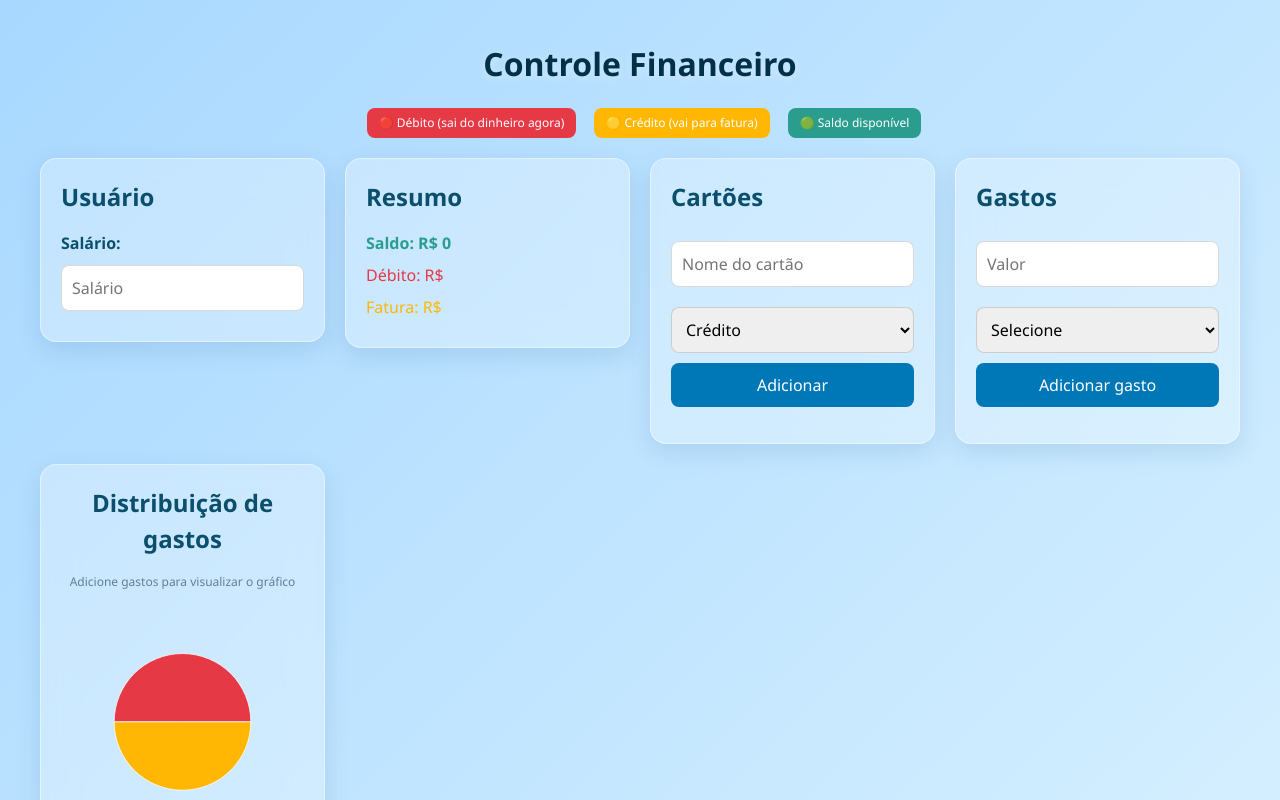
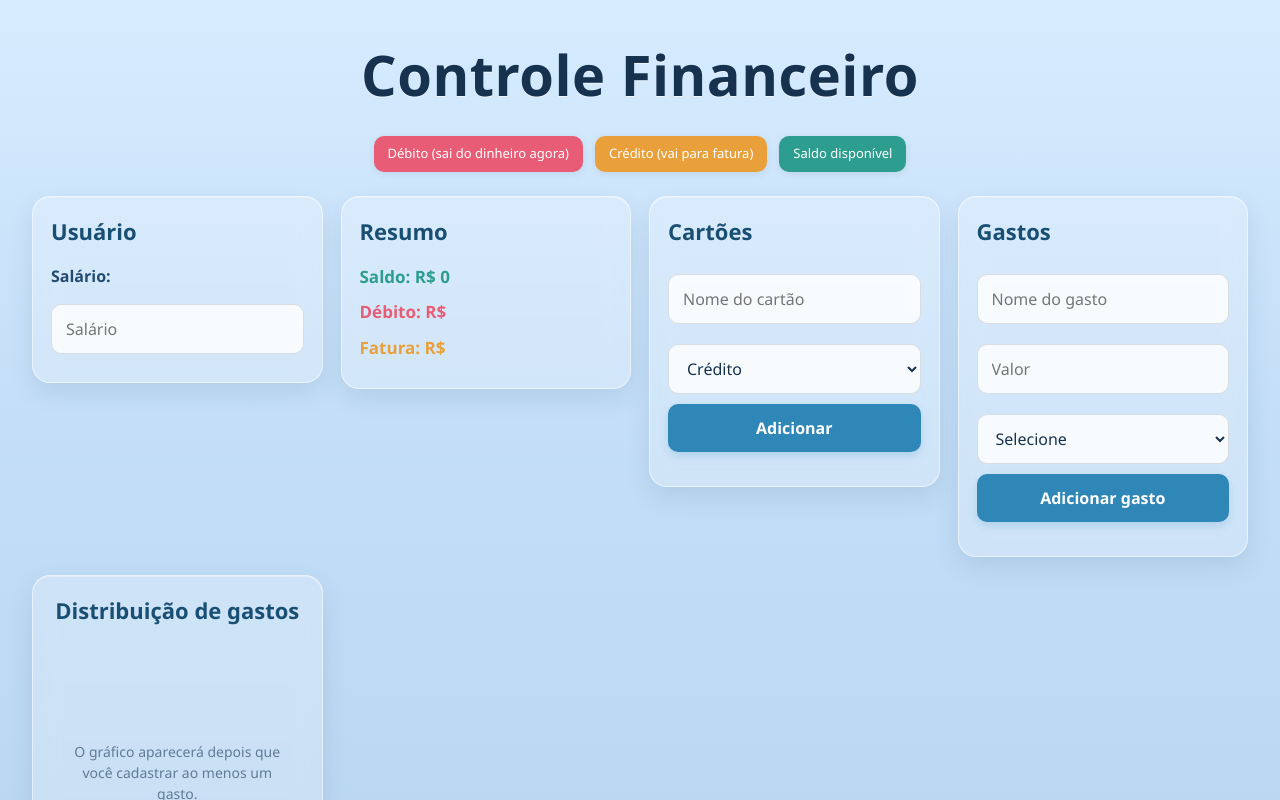
Before and after one commit to DanielBDeDeus/controle-financeiro, a React (Vite) app: page / in a window 1280 px wide. Shown: the top 800 px of the page. Built offline with nearby package versions, Linux system fonts and the light colour scheme.

Commit message:
fix: replace template root styles with full-width dashboard base

```diff
--- a/src/App.jsx
+++ b/src/App.jsx
@@ -17,13 +17,13 @@ export default function App() {
   // STATES PRINCIPAIS
   // ==============================
 
-  // Salário mensal informado pelo usuário
+  // Salário mensal do usuário
   const [salario, setSalario] = useState("");
 
   // Total acumulado de gastos em débito
   const [gastoDebito, setGastoDebito] = useState("");
 
-  // Total acumulado da fatura atual do crédito
+  // Total acumulado da fatura atual de crédito
   const [faturaAtual, setFaturaAtual] = useState("");
 
   // ==============================
@@ -33,13 +33,13 @@ export default function App() {
   // Lista de cartões cadastrados
   const [cartoes, setCartoes] = useState([]);
 
-  // Campo de nome do cartão
+  // Nome do cartão digitado no formulário
   const [nomeCartao, setNomeCartao] = useState("");
 
-  // Tipo do cartão selecionado no formulário
+  // Tipo do cartão selecionado
   const [tipoCartao, setTipoCartao] = useState("credito");
 
-  // Mensagem de erro relacionada ao cadastro de cartões
+  // Mensagem de erro ao cadastrar cartão
   const [erroCartao, setErroCartao] = useState("");
 
   // ==============================
@@ -49,27 +49,34 @@ export default function App() {
   // Lista de gastos cadastrados
   const [gastos, setGastos] = useState([]);
 
-  // Campo de valor do gasto
+  // Nome do gasto
+  const [nomeGasto, setNomeGasto] = useState("");
+
+  // Valor do gasto
   const [valorGasto, setValorGasto] = useState("");
 
-  // ID do cartão selecionado para vincular o gasto
+  // Cartão selecionado para o gasto
   const [cartaoSelecionado, setCartaoSelecionado] = useState("");
+
+  // Mensagem de erro ao cadastrar gasto
+  const [erroGasto, setErroGasto] = useState("");
 
   // ==============================
   // FUNÇÃO: ADICIONAR CARTÃO
   // ==============================
 
   function adicionarCartao() {
-    // Normaliza o nome para evitar problemas com espaços e maiúsculas/minúsculas
+    // Normaliza o nome para evitar duplicidade boba com caixa alta/baixa
     const nomeNormalizado = nomeCartao.trim().toLowerCase();
 
-    // Regra 1: nome do cartão não pode estar vazio
+    // Validação: nome obrigatório
     if (!nomeNormalizado) {
       setErroCartao("Digite um nome para o cartão.");
       return;
     }
 
-    // Regra 2: não pode existir cartão com MESMO nome + MESMO tipo
+    // Regra de negócio:
+    // mesmo nome + mesmo tipo = proibido
     const duplicado = cartoes.some(
       (cartaoExistente) =>
         cartaoExistente.nome.toLowerCase() === nomeNormalizado &&
@@ -88,10 +95,10 @@ export default function App() {
       tipo: tipoCartao,
     };
 
-    // Salva o novo cartão na lista
+    // Salva o cartão na lista
     setCartoes([...cartoes, novoCartao]);
 
-    // Limpa campos e erros
+    // Limpa formulário e erro
     setNomeCartao("");
     setErroCartao("");
   }
@@ -101,76 +108,87 @@ export default function App() {
   // ==============================
 
   function adicionarGasto() {
-    // Só adiciona se houver valor e cartão selecionado
-    if (!valorGasto || !cartaoSelecionado) return;
+    const nomeNormalizado = nomeGasto.trim();
 
-    // Busca o cartão correspondente
+    // Validação: nome obrigatório
+    if (!nomeNormalizado) {
+      setErroGasto("Digite um nome para o gasto.");
+      return;
+    }
+
+    // Validação: valor obrigatório
+    if (!valorGasto) {
+      setErroGasto("Digite um valor para o gasto.");
+      return;
+    }
+
+    // Validação: cartão obrigatório
+    if (!cartaoSelecionado) {
+      setErroGasto("Selecione um cartão.");
+      return;
+    }
+
+    // Busca o cartão selecionado
     const cartao = cartoes.find(
       (cartaoExistente) => cartaoExistente.id === Number(cartaoSelecionado)
     );
 
-    // Segurança extra: se por algum motivo o cartão não existir, aborta
-    if (!cartao) return;
+    // Segurança extra
+    if (!cartao) {
+      setErroGasto("Cartão inválido.");
+      return;
+    }
 
     // Converte o valor para número seguro
     const valor = paraNumero(valorGasto);
 
-    // Cria o objeto do novo gasto
+    // Cria o gasto
     const novoGasto = {
       id: Date.now(),
+      nome: nomeNormalizado,
       valor,
       cartaoNome: cartao.nome,
       tipo: cartao.tipo,
     };
 
-    // Adiciona à lista
+    // Salva na lista
     setGastos([...gastos, novoGasto]);
 
-    // Atualiza os totais automaticamente conforme o tipo do cartão
+    // Atualiza os totais automáticos
     if (cartao.tipo === "debito") {
       setGastoDebito((valorAnterior) => paraNumero(valorAnterior) + valor);
     } else {
       setFaturaAtual((valorAnterior) => paraNumero(valorAnterior) + valor);
     }
 
-    // Limpa apenas o campo do valor
+    // Limpa formulário e erro
+    setNomeGasto("");
     setValorGasto("");
+    setErroGasto("");
   }
 
   // ==============================
-  // CÁLCULOS PRINCIPAIS
+  // CÁLCULOS
   // ==============================
 
-  // Calcula saldo disponível com base na função utilitária
+  // Calcula o saldo disponível
   const saldoDisponivel = calcularSaldoDisponivel(
     paraNumero(salario),
     paraNumero(gastoDebito),
     paraNumero(faturaAtual)
   );
 
-  // ==============================
-  // DADOS DO GRÁFICO
-  // ==============================
-
-  // Dados reais do gráfico
-  const rawData = [
+  // Dados do gráfico
+  const dataGrafico = [
     { name: "Débito", value: paraNumero(gastoDebito) || 0 },
     { name: "Crédito", value: paraNumero(faturaAtual) || 0 },
   ];
 
-  // Verifica se existe ao menos algum valor > 0
-  const hasData = rawData.some((item) => item.value > 0);
+  // Cores do gráfico alinhadas com o restante da UI
+  const COLORS = ["#ff6b6b", "#f4a261"];
 
-  // Se não houver dados, usamos um fallback simples para o componente não "sumir"
-  const dataGrafico = hasData
-    ? rawData
-    : [
-        { name: "Débito", value: 1 },
-        { name: "Crédito", value: 1 },
-      ];
-
-  // Cores alinhadas com a legenda do sistema
-  const COLORS = ["#e63946", "#ffb703"];
+  // Só mostra gráfico quando existir ao menos 1 gasto cadastrado
+  const mostrarGrafico = gastos.length > 0;
 
   // ==============================
   // RENDER
@@ -178,20 +196,21 @@ export default function App() {
 
   return (
     <div style={styles.container}>
+      <div style={styles.shell}>
         <h1 style={styles.title}>Controle Financeiro</h1>
 
-      {/* LEGENDA VISUAL */}
+        {/* LEGENDA */}
         <div style={styles.legenda}>
-        <span style={{ ...styles.badge, background: "#e63946" }}>
-          🔴 Débito (sai do dinheiro agora)
+          <span style={{ ...styles.badge, ...styles.badgeDebito }}>
+            Débito (sai do dinheiro agora)
           </span>
 
-        <span style={{ ...styles.badge, background: "#ffb703" }}>
-          🟡 Crédito (vai para fatura)
+          <span style={{ ...styles.badge, ...styles.badgeCredito }}>
+            Crédito (vai para fatura)
           </span>
 
-        <span style={{ ...styles.badge, background: "#2a9d8f" }}>
-          🟢 Saldo disponível
+          <span style={{ ...styles.badge, ...styles.badgeSaldo }}>
+            Saldo disponível
           </span>
         </div>
 
@@ -214,15 +233,15 @@ export default function App() {
           <div style={styles.card}>
             <h2 style={styles.cardTitle}>Resumo</h2>
 
-          <p style={{ ...styles.resumoTexto, color: "#2a9d8f", fontWeight: "bold" }}>
+            <p style={{ ...styles.resumoTexto, ...styles.resumoSaldo }}>
               Saldo: R$ {saldoDisponivel}
             </p>
 
-          <p style={{ ...styles.resumoTexto, color: "#e63946" }}>
+            <p style={{ ...styles.resumoTexto, ...styles.resumoDebito }}>
               Débito: R$ {gastoDebito}
             </p>
 
-          <p style={{ ...styles.resumoTexto, color: "#ffb703" }}>
+            <p style={{ ...styles.resumoTexto, ...styles.resumoCredito }}>
               Fatura: R$ {faturaAtual}
             </p>
           </div>
@@ -260,9 +279,10 @@ export default function App() {
 
                   <span
                     style={{
-                    ...styles.badge,
-                    background:
-                      cartao.tipo === "debito" ? "#e63946" : "#ffb703",
+                      ...styles.badgeMini,
+                      ...(cartao.tipo === "debito"
+                        ? styles.badgeDebito
+                        : styles.badgeCredito),
                     }}
                   >
                     {cartao.tipo}
@@ -275,6 +295,14 @@ export default function App() {
           {/* ===================== CARD: GASTOS ===================== */}
           <div style={styles.card}>
             <h2 style={styles.cardTitle}>Gastos</h2>
+
+            <input
+              type="text"
+              placeholder="Nome do gasto"
+              value={nomeGasto}
+              onChange={(e) => setNomeGasto(e.target.value)}
+              style={styles.input}
+            />
 
             <input
               type="number"
@@ -301,18 +329,21 @@ export default function App() {
               Adicionar gasto
             </button>
 
+            {erroGasto && <p style={styles.erro}>{erroGasto}</p>}
+
             <ul style={styles.lista}>
               {gastos.map((gasto) => (
                 <li key={gasto.id} style={styles.itemLista}>
                   <span>
-                  R$ {gasto.valor} - {gasto.cartaoNome}
+                    {gasto.nome} - R$ {gasto.valor} - {gasto.cartaoNome}
                   </span>
 
                   <span
                     style={{
-                    ...styles.badge,
-                    background:
-                      gasto.tipo === "debito" ? "#e63946" : "#ffb703",
+                      ...styles.badgeMini,
+                      ...(gasto.tipo === "debito"
+                        ? styles.badgeDebito
+                        : styles.badgeCredito),
                     }}
                   >
                     {gasto.tipo}
@@ -322,16 +353,17 @@ export default function App() {
             </ul>
           </div>
 
-        {/* ===================== CARD: GRÁFICO ===================== */}
+          {/* ===================== CARD: GRÁFICO / PLACEHOLDER ===================== */}
           <div style={{ ...styles.card, ...styles.cardGrafico }}>
             <h2 style={styles.cardTitle}>Distribuição de gastos</h2>
 
-          {!hasData && (
+            {!mostrarGrafico ? (
+              <div style={styles.placeholderGrafico}>
                 <p style={styles.textoAuxiliar}>
-              Adicione gastos para visualizar o gráfico
+                  O gráfico aparecerá depois que você cadastrar ao menos um gasto.
                 </p>
-          )}
-
+              </div>
+            ) : (
               <div style={styles.graficoWrapper}>
                 <PieChart width={320} height={260}>
                   <Pie
@@ -339,6 +371,10 @@ export default function App() {
                     dataKey="value"
                     nameKey="name"
                     outerRadius={90}
+                    isAnimationActive={true}
+                    animationBegin={0}
+                    animationDuration={700}
+                    animationEasing="ease-out"
                   >
                     {dataGrafico.map((item, index) => (
                       <Cell key={index} fill={COLORS[index]} />
@@ -348,6 +384,8 @@ export default function App() {
                   <Tooltip />
                   <Legend />
                 </PieChart>
+              </div>
+            )}
           </div>
         </div>
       </div>
@@ -362,56 +400,89 @@ const styles = {
   container: {
     width: "100%",
     minHeight: "100vh",
-    background: "linear-gradient(135deg, #a8d8ff, #d6f0ff)",
-    padding: "40px",
+    background:
+      "linear-gradient(180deg, #d6ecff 0%, #c4def7 45%, #b8d5f0 100%)",
+    padding: "32px",
     boxSizing: "border-box",
     overflowX: "hidden",
-    fontFamily: "Segoe UI, sans-serif",
+    fontFamily:
+      '"Segoe UI", "Trebuchet MS", "Verdana", sans-serif',
+  },
+
+  // "Moldura" central para dar sensação mais organizada
+  shell: {
+    maxWidth: "1400px",
+    margin: "0 auto",
   },
 
   title: {
     textAlign: "center",
     marginBottom: "20px",
-    color: "#023047",
-    textShadow: "0 2px 8px rgba(255,255,255,0.35)",
+    color: "#16324f",
+    textShadow: "0 1px 0 rgba(255,255,255,0.6)",
+    letterSpacing: "0.5px",
+    fontSize: "56px",
+    fontWeight: "700",
   },
 
   legenda: {
     display: "flex",
     justifyContent: "center",
-    gap: "10px",
-    marginBottom: "20px",
+    gap: "12px",
+    marginBottom: "24px",
     flexWrap: "wrap",
   },
 
   badge: {
-    color: "white",
-    padding: "6px 12px",
-    borderRadius: "8px",
+    color: "#ffffff",
+    padding: "8px 14px",
+    borderRadius: "10px",
+    fontSize: "13px",
+    whiteSpace: "nowrap",
+    boxShadow: "0 2px 8px rgba(0,0,0,0.08)",
+  },
+
+  badgeMini: {
+    color: "#ffffff",
+    padding: "5px 10px",
+    borderRadius: "10px",
     fontSize: "12px",
-    marginLeft: "8px",
-    display: "inline-flex",
-    alignItems: "center",
+    marginLeft: "10px",
     whiteSpace: "nowrap",
+  },
+
+  badgeDebito: {
+    background: "#e85d75",
+  },
+
+  badgeCredito: {
+    background: "#e9a03b",
+  },
+
+  badgeSaldo: {
+    background: "#2d9d8f",
   },
 
   grid: {
     display: "grid",
-    gridTemplateColumns: "repeat(auto-fit, minmax(250px, 1fr))",
-    gap: "20px",
+    gridTemplateColumns: "repeat(auto-fit, minmax(280px, 1fr))",
+    gap: "18px",
     alignItems: "start",
   },
 
+  // Visual mais cassette-futurism minimalista:
+  // menos vidro exagerado, mais painel translúcido limpo
   card: {
-    background: "rgba(255, 255, 255, 0.28)",
-    backdropFilter: "blur(16px)",
-    WebkitBackdropFilter: "blur(16px)",
-    border: "1px solid rgba(255, 255, 255, 0.45)",
-    borderRadius: "16px",
-    padding: "20px",
-    color: "#023047",
+    background: "rgba(255, 255, 255, 0.22)",
+    backdropFilter: "blur(12px)",
+    WebkitBackdropFilter: "blur(12px)",
+    border: "1px solid rgba(255, 255, 255, 0.55)",
+    borderRadius: "18px",
+    padding: "18px",
+    color: "#1d3557",
     height: "fit-content",
-    boxShadow: "0 8px 24px rgba(0, 70, 120, 0.12)",
+    boxShadow:
+      "0 10px 24px rgba(40, 80, 120, 0.12), inset 0 1px 0 rgba(255,255,255,0.35)",
   },
 
   cardGrafico: {
@@ -419,26 +490,52 @@ const styles = {
   },
 
   cardTitle: {
-    color: "#0b4f6c",
+    color: "#1a4f74",
     marginTop: 0,
     marginBottom: "16px",
+    fontSize: "22px",
+    fontWeight: "700",
   },
 
   label: {
-    color: "#0b4f6c",
+    color: "#234b6f",
+    fontWeight: "600",
+    display: "block",
+    marginBottom: "6px",
+  },
+
+  resumoTexto: {
+    margin: "10px 0",
+    fontSize: "17px",
     fontWeight: "600",
   },
 
-  resumoTexto: {
-    margin: "8px 0",
-    fontSize: "16px",
+  resumoSaldo: {
+    color: "#2d9d8f",
+  },
+
+  resumoDebito: {
+    color: "#e85d75",
+  },
+
+  resumoCredito: {
+    color: "#e9a03b",
   },
 
   textoAuxiliar: {
-    fontSize: "12px",
-    opacity: 0.7,
-    marginBottom: "10px",
-    color: "#355070",
+    fontSize: "14px",
+    opacity: 0.82,
+    margin: 0,
+    color: "#486581",
+    lineHeight: "1.5",
+  },
+
+  placeholderGrafico: {
+    minHeight: "260px",
+    display: "flex",
+    alignItems: "center",
+    justifyContent: "center",
+    padding: "20px",
   },
 
   graficoWrapper: {
@@ -451,26 +548,33 @@ const styles = {
 
   input: {
     width: "100%",
-    padding: "10px",
+    padding: "12px 14px",
     margin: "10px 0",
-    borderRadius: "8px",
-    border: "1px solid rgba(0, 0, 0, 0.15)",
+    borderRadius: "10px",
+    border: "1px solid rgba(0, 0, 0, 0.12)",
     boxSizing: "border-box",
+    background: "rgba(255,255,255,0.82)",
+    color: "#17324d",
+    outline: "none",
   },
 
   button: {
     width: "100%",
-    padding: "10px",
-    background: "#0077b6",
+    padding: "12px",
+    background: "#2f87b7",
     color: "white",
     border: "none",
-    borderRadius: "8px",
+    borderRadius: "10px",
     cursor: "pointer",
+    fontWeight: "700",
+    boxShadow: "0 4px 10px rgba(47, 135, 183, 0.2)",
   },
 
   erro: {
-    color: "#d00000",
-    fontWeight: "600",
+    color: "#c1121f",
+    fontWeight: "700",
+    marginTop: "10px",
+    marginBottom: 0,
   },
 
   lista: {
@@ -480,7 +584,8 @@ const styles = {
   },
 
   itemLista: {
-    marginBottom: "10px",
+    marginBottom: "12px",
     color: "#355070",
+    lineHeight: "1.4",
   },
 };
```
Lines whose indentation alone changed are shown as unchanged.
